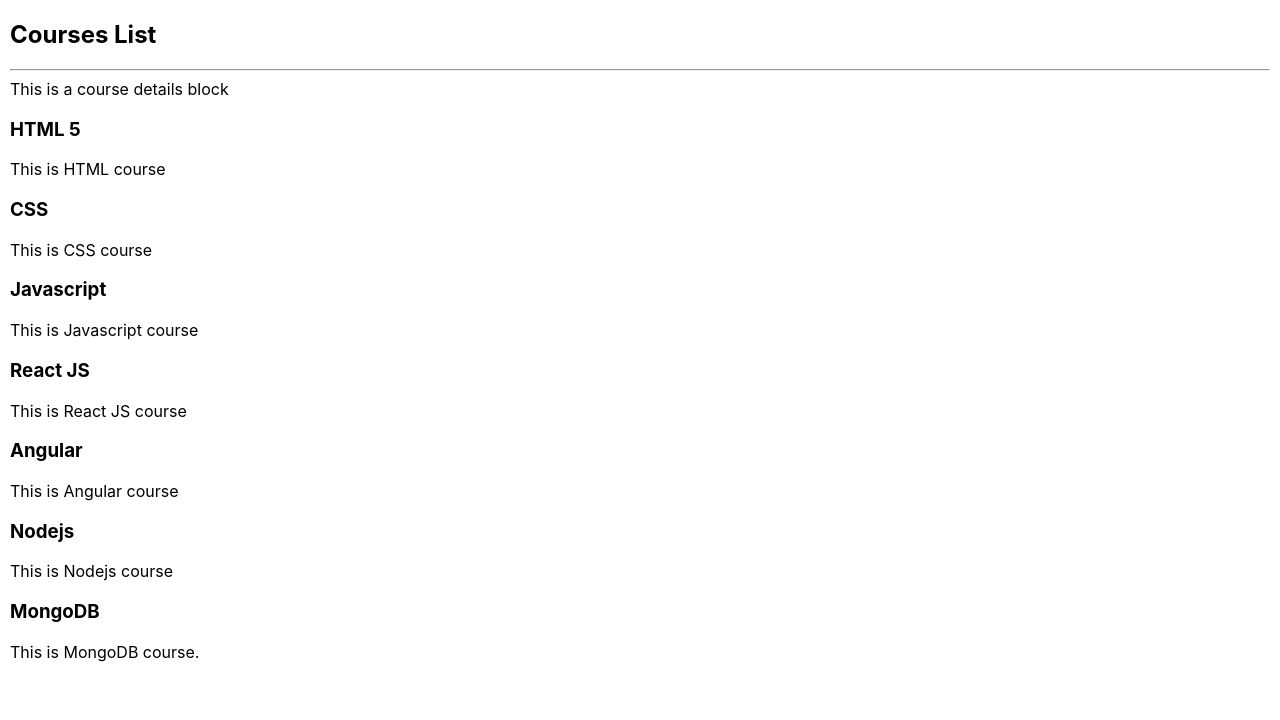
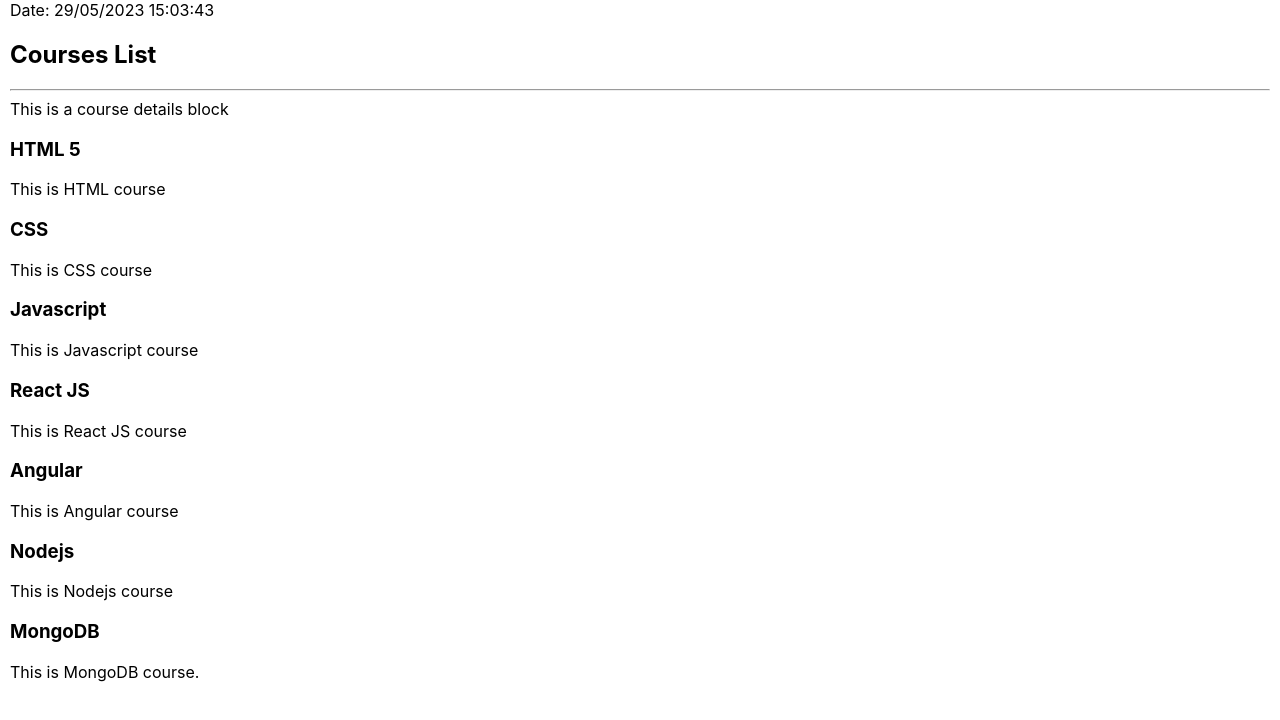
Before and after one commit to dineshgopalchand/mern-31, a React (Create React App) app in the folder react-session/: page / in a window 1280 px wide. Shown: the top 720 px of the page. Built offline with nearby package versions, Linux system fonts and the light colour scheme.

Commit message:
Discussed UseState and used it in clock  component

```diff
--- a/react-session/src/App.jsx
+++ b/react-session/src/App.jsx
@@ -1,9 +1,11 @@
 import CourseList from './CourseList';
 import './App.css';
+import Clock from './Clock';
 
 function App() {
   return (
     <div className="App">
+      <Clock/>
       {/* <h2>React Session.</h2> */}
       <CourseList/>
     </div>
--- /dev/null
+++ b/react-session/src/Clock.jsx
@@ -0,0 +1,10 @@
+import React, { useState } from "react";
+import { formattedDate } from "./utils/time";
+function Clock() {
+  const [dateVal, setDateVal] = useState(formattedDate());
+  setInterval(() => {
+    setDateVal(formattedDate());
+  }, 1000);
+  return <div>Date: {dateVal}</div>;
+}
+export default Clock;
--- /dev/null
+++ b/react-session/src/utils/time.js
@@ -0,0 +1,15 @@
+function formattedDate(dateVal = new Date()) {
+  const dateValue = new Date(dateVal);
+  const year = dateValue.getFullYear();
+  const month = dateValue.getMonth();
+  const date = dateValue.getDate();
+  const hour = dateValue.getHours();
+  const minute = dateValue.getMinutes();
+  const second = dateValue.getSeconds();
+  return `${date.toString().padStart(2, 0)}/${(month + 1)
+    .toString()
+    .padStart(2, 0)}/${year} ${hour.toString().padStart(2, 0)}:${minute
+    .toString()
+    .padStart(2, 0)}:${second.toString().padStart(2, 0)}`;
+}
+export { formattedDate };
```
